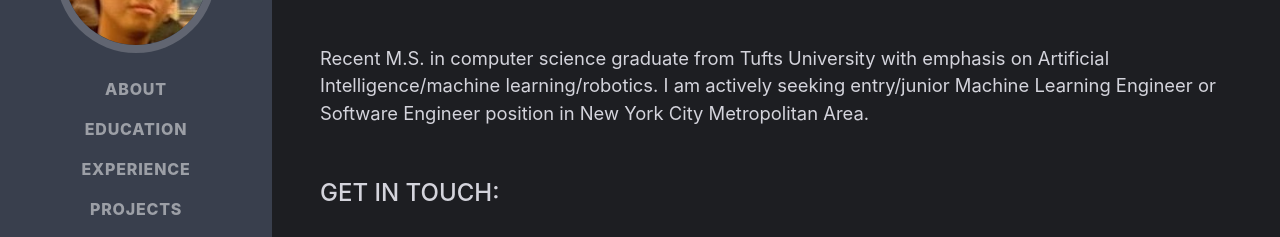
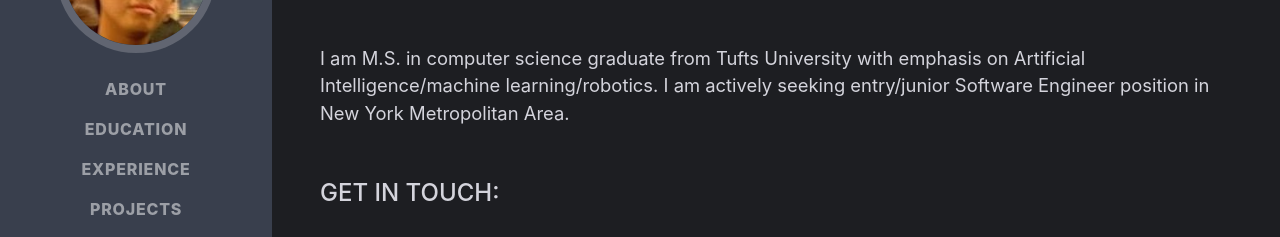
Before and after one commit to js0823/js0823.github.io, a plain HTML site: page index.html in a window 1280 px wide. Shown: the part 303-540 px from the top of the page. Drawn offline with nearby package versions, Linux system fonts and the light colour scheme; a web font is replaced by a local one.

Commit message:
Update index.html

```diff
--- a/index.html
+++ b/index.html
@@ -70,7 +70,11 @@
             </h1>
             <div class="subheading mb-5">Software Engineer</a>
             </div>
-            <p class="lead mb-5">Recent M.S. in computer science graduate from Tufts University with emphasis on Artificial Intelligence/machine learning/robotics. I am actively seeking entry/junior Machine Learning Engineer or Software Engineer position in New York City Metropolitan Area.</p>
+            <p class="lead mb-5">
+              I am M.S. in computer science graduate from Tufts University with emphasis
+              on Artificial Intelligence/machine learning/robotics. I am actively seeking
+              entry/junior Software Engineer position in New York Metropolitan Area.
+            </p>
             <p class="subheading mb-5">Get in Touch:</p>
             <div class="social-icons">
                 <a href="https://www.linkedin.com/in/jongseo-yoon/" target="_blank">
```
